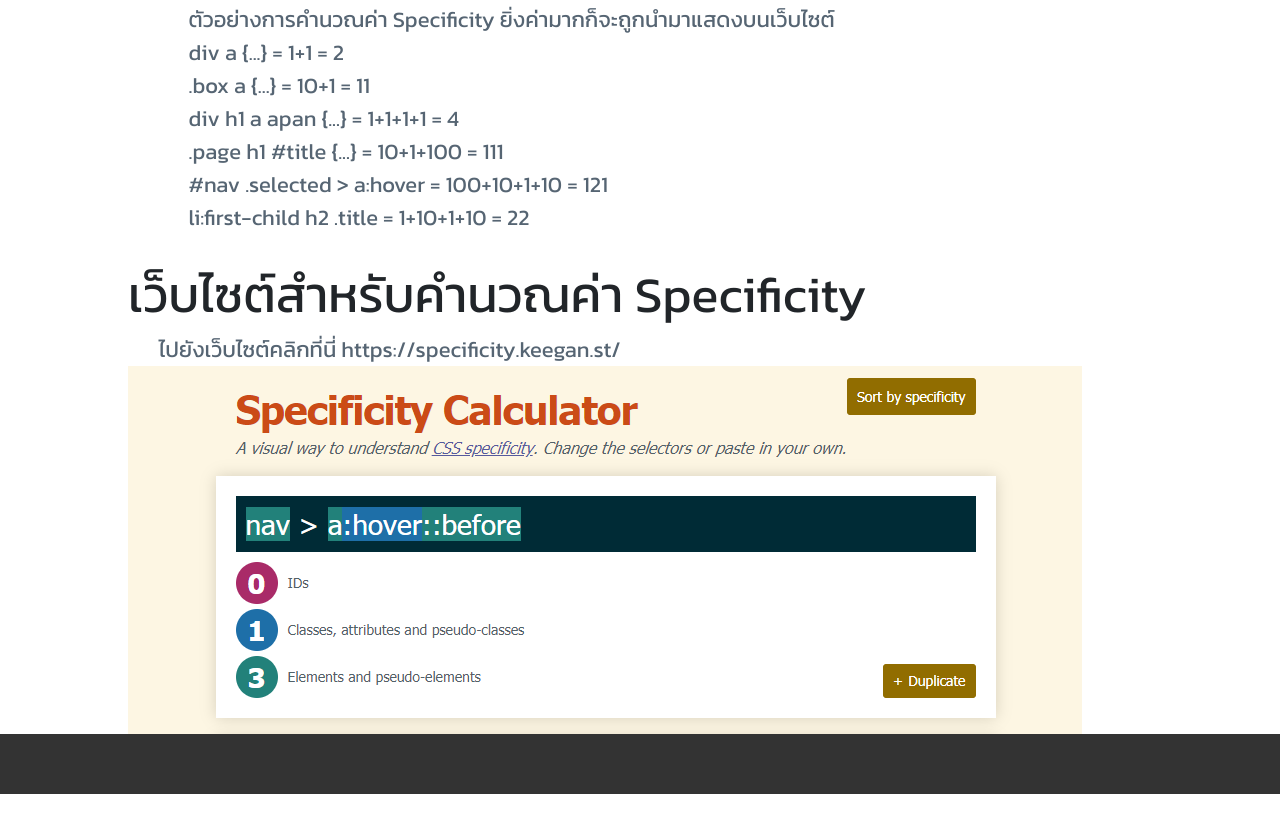
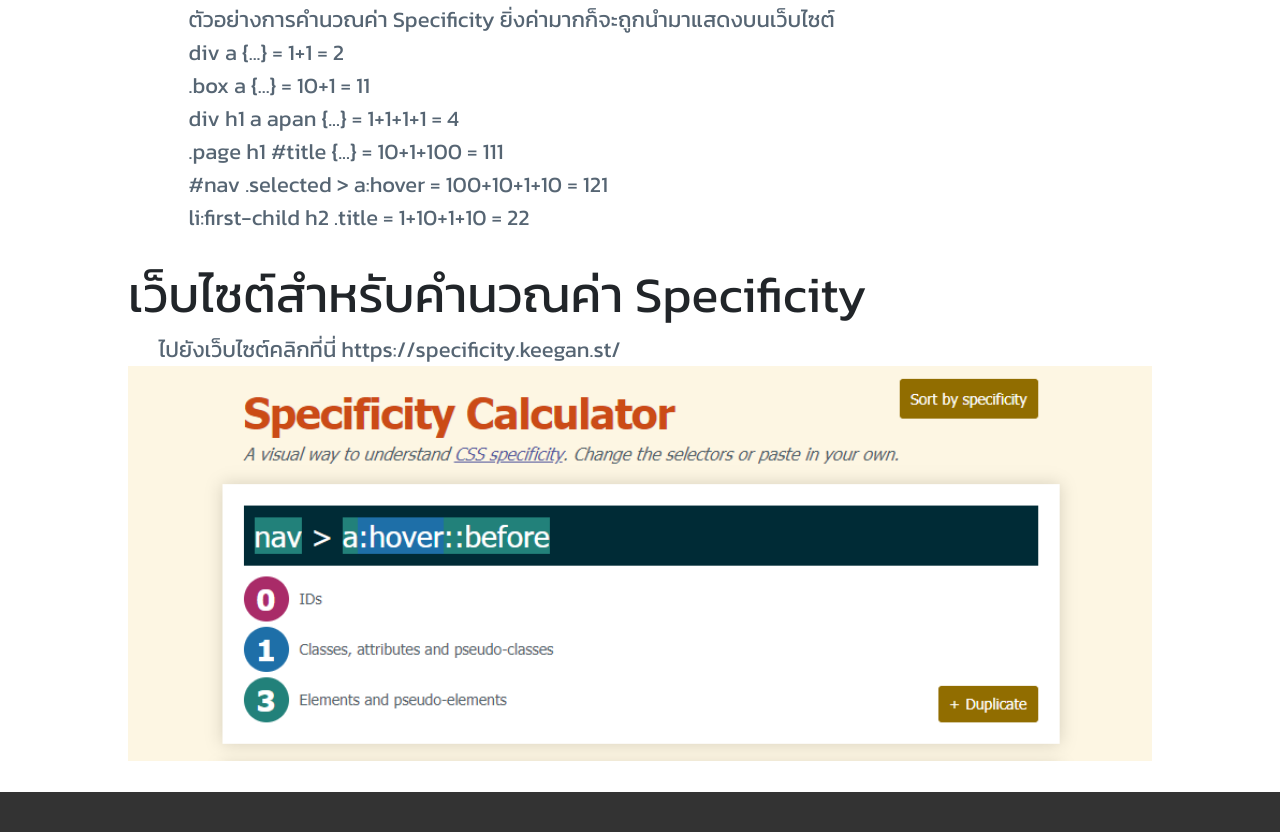
Before and after one commit to ingwachi/ingwachi.github.io, a plain HTML site: page css-specificity/specificity.html in a window 1280 px wide. Shown: the part 2117-2949 px from the top of the page. Before the commit the page ends 2911 px from the top, so only its background shows below. Drawn offline with Linux system fonts and the light colour scheme.

```diff
--- a/css-specificity/specificity.html
+++ b/css-specificity/specificity.html
@@ -70,7 +70,7 @@
         </div>
         <h1 class="head-content">เว็บไซต์สำหรับคำนวณค่า Specificity</h1>
         <a class="selector-cal" href="https://specificity.keegan.st/">ไปยังเว็บไซต์คลิกที่นี่ https://specificity.keegan.st/</a>
-        <img src="./img/web-ex.PNG" alt="">
+        <img src="./img/web-ex.PNG" style="margin-bottom: 3%; width: 100%;">
     </div>
     <footer></footer>
 </body>
```
